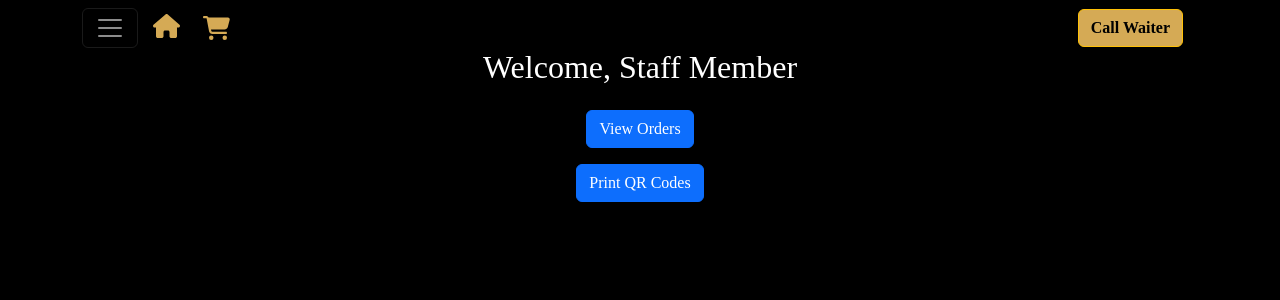
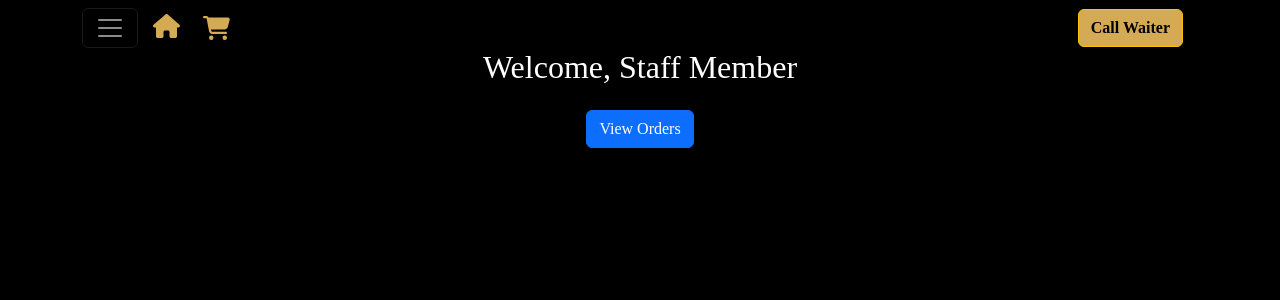
Before and after one commit to alanbjordan/qulturemenufrontend, a React (Create React App) app: page /staff-dashboard in a window 1280 px wide. Shown: the top 300 px of the page. Built offline with nearby package versions, Linux system fonts and the light colour scheme; no server answers.

Commit message:
remove print qr codes

```diff
--- a/src/components/StaffDashboard.js
+++ b/src/components/StaffDashboard.js
@@ -11,9 +11,6 @@ const StaffDashboard = () => {
       <Button className="mt-3" onClick={() => navigate('/staff-orders')}>
         View Orders
       </Button>
-      <Button className="mt-3" onClick={() => navigate('/print-qr-codes')}>
-        Print QR Codes
-      </Button>
     </Container>
   );
 };
```
